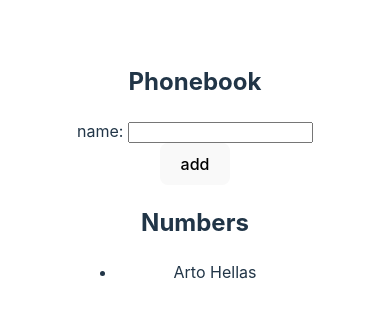
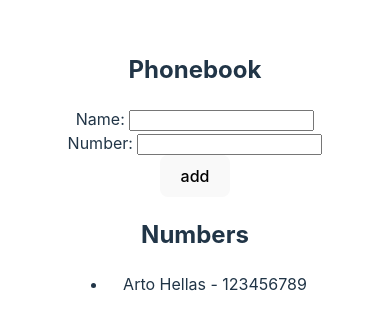
Before and after one commit to Eruasemo/fullstackopen, a React (Vite) app in the folder part2/phonebook/: page / in a window 390 px wide. Shown: the part 250-580 px from the top of the page. Built offline with nearby package versions, Linux system fonts and the light colour scheme.

Commit message:
2.8: The Phonebook Step 3 Completed

```diff
--- a/part2/phonebook/src/App.jsx
+++ b/part2/phonebook/src/App.jsx
@@ -1,39 +1,43 @@
 import { useState } from 'react'
 import './App.css'
 
-const DisplayNames = ({ persons }) => persons.map(person => <li key={person.name}>{person.name}</li>)
+const DisplayNames = ({ persons }) => persons.map(person => <li key={person.number}>{person.name} - {person.number}</li>)
+const Input = ({name,value,handler,type}) =><div>{name}: <input type={type} name={name} value={value} onChange={handler} required /></div>
+
 
 const App = () => {
   const [persons, setPersons] = useState([
-    { name: 'Arto Hellas' }
+    { name: 'Arto Hellas', number: 123456789 }
   ])
-  const [newName, setNewName] = useState('')
+  const [newName, setNewName] = useState({name:'',number:''})
 
 
   const addPerson = (event) => {
     event.preventDefault()
-    const personObject = {
-      name: newName,
-    }
-    if (persons.some(person => JSON.stringify(person) === JSON.stringify(personObject))) {
-      alert(`${personObject.name} is already on the phonebook.`)
+    const personObject = newName
+    //I decided that I should be able to register two numbers for the same person, but I can't register the same number with different names.
+    if (persons.some(person => JSON.stringify(person.number) === JSON.stringify(personObject.number))) {
+      alert(`${personObject.number} is already on the phonebook.`)
     } else {
       setPersons(persons.concat(personObject));
-      setNewName('')
+      setNewName({name:'',number:''})
     }
   }
 
   const handleNameChange = (event) => {
-    setNewName(event.target.value)
+    setNewName({...newName,name:event.target.value})
+  }
+
+  const handleNumberChange = (event) =>{
+    setNewName({...newName,number:event.target.value})
   }
 
   return (
     <div>
       <h2>Phonebook</h2>
       <form onSubmit={addPerson}>
-        <div>
-          name: <input name='name' value={newName} onChange={handleNameChange} required />
-        </div>
+        <Input name = 'Name' type='text' value = {newName.name} handler={handleNameChange} />
+        <Input name='Number' type='number' value = {newName.number} handler={handleNumberChange} />
         <div>
           <button type="submit">add</button>
         </div>
```
